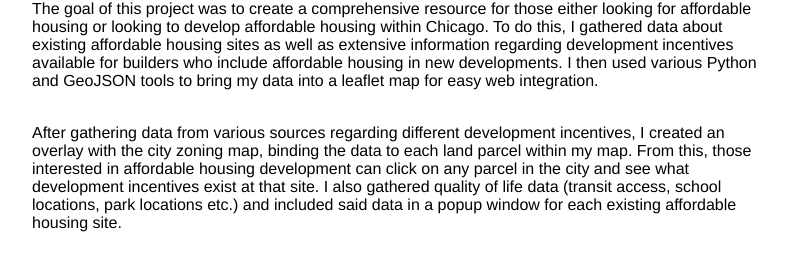
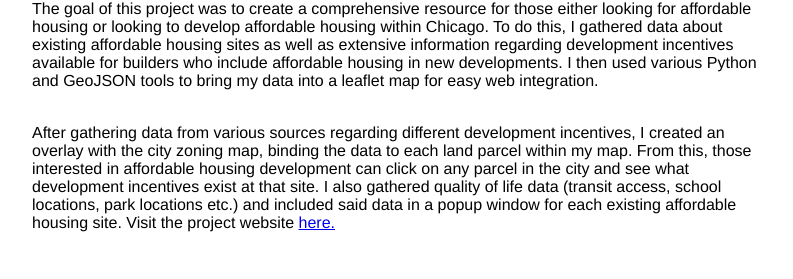
Before and after one commit to KMingusGIS/kMingusGIS.github.io, a plain HTML site: page project-pages/chicago_affordable_housing.html in a window 1280 px wide. Shown: the part 840-1119 px from the top of the page, without its empty margins (243-1036 px from the left). Drawn offline with Linux system fonts and the light colour scheme.

Commit message:
Update chicago_affordable_housing.html

```diff
--- a/project-pages/chicago_affordable_housing.html
+++ b/project-pages/chicago_affordable_housing.html
@@ -84,7 +84,7 @@
         <div class="subheader-text">Project Details / Background</div>
         <div class="project-details-content">
           <div class="body-text">The goal of this project was to create a comprehensive resource for those either looking for affordable housing or looking to develop affordable housing within Chicago. To do this, I gathered data about existing affordable housing sites as well as extensive information regarding development incentives available for builders who include affordable housing in new developments. I then used various Python and GeoJSON tools to bring my data into a leaflet map for easy web integration.</div>
-          <div class="body-text">After gathering data from various sources regarding different development incentives, I created an overlay with the city zoning map, binding the data to each land parcel within my map. From this, those interested in affordable housing development can click on any parcel in the city and see what development incentives exist at that site. I also gathered quality of life data (transit access, school locations, park locations etc.) and included said data in a popup window for each existing affordable housing site.</div>
+          <div class="body-text">After gathering data from various sources regarding different development incentives, I created an overlay with the city zoning map, binding the data to each land parcel within my map. From this, those interested in affordable housing development can click on any parcel in the city and see what development incentives exist at that site. I also gathered quality of life data (transit access, school locations, park locations etc.) and included said data in a popup window for each existing affordable housing site. Visit the project website <a href="https//kmingus.github.io" target="_blank">here.</a</div>
         </div>
       </div>
 
```
